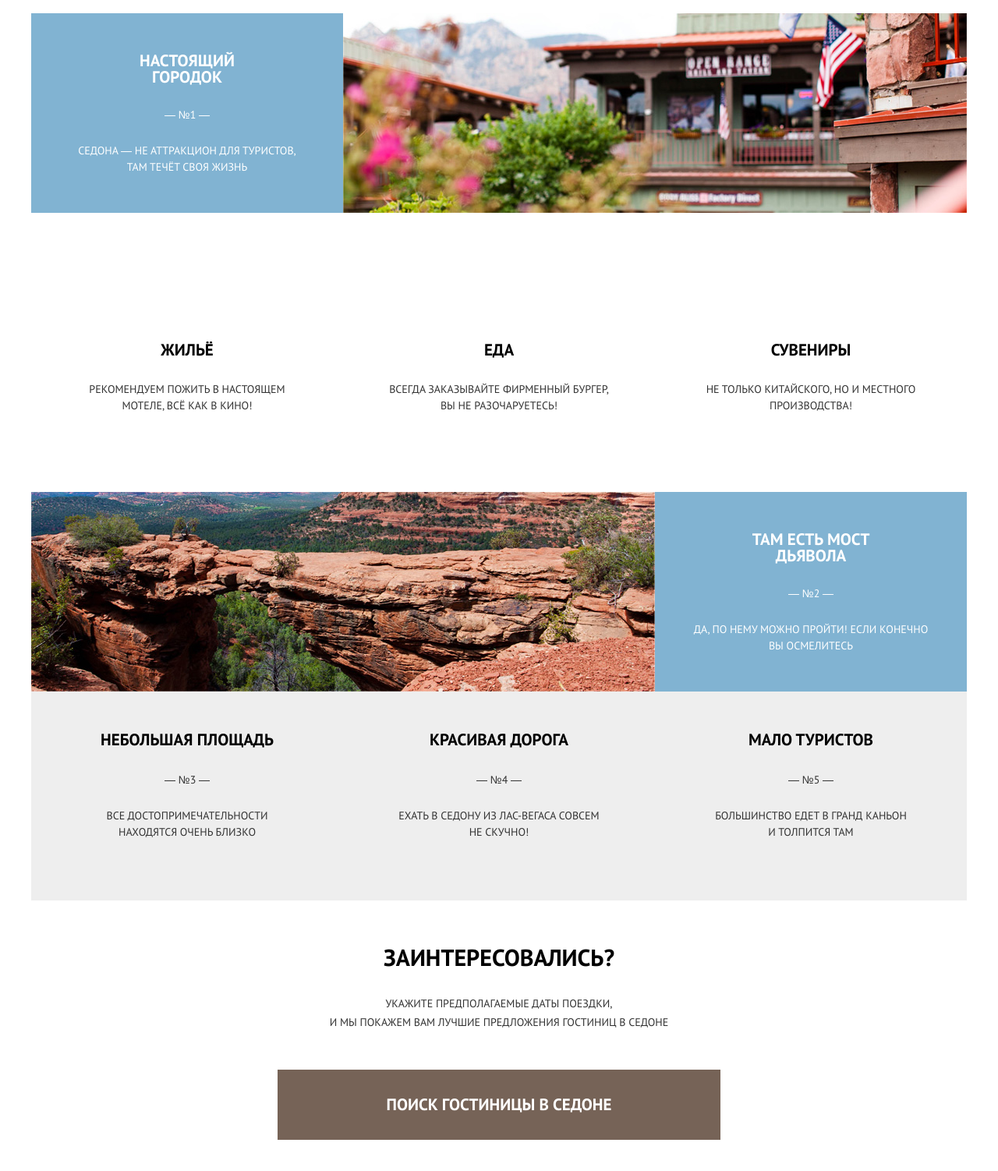
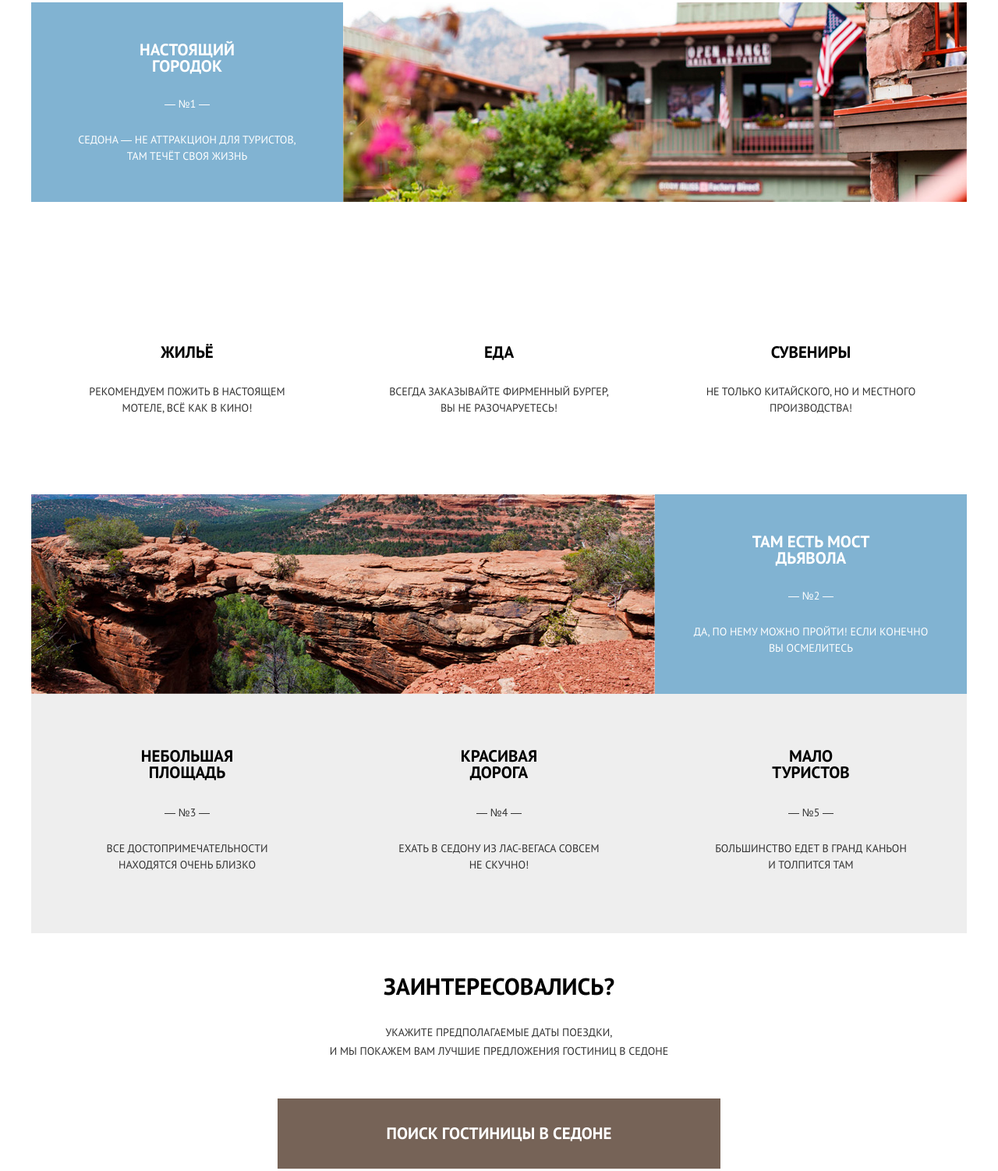
Before and after one commit to BlazyOne/1009883-sedona-25, a plain HTML site: page index.html in a window 1280 px wide. Shown: the part 912-2414 px from the top of the page at 78% size. Drawn offline with Linux system fonts and the light colour scheme.

Commit message:
Замена маргинов для элементов на паддинги для контейнеров,где это возможно

```diff
--- a/css/style.css
+++ b/css/style.css
@@ -130,9 +130,6 @@ a {
 }
 
 .intro {
-  width: 500px;
-  min-height: 216px;
-  margin: 0 auto;
   padding-top: 58px;
   padding-bottom: 50px;
 
@@ -142,7 +139,6 @@ a {
 .intro h1 {
   width: 440px;
   margin: 0 auto;
-  margin-top: 0;
   margin-bottom: 32px;
 
   font-size: 21px;
@@ -150,6 +146,9 @@ a {
 }
 
 .intro p {
+  width: 500px;
+  margin: 0 auto;
+
   line-height: 26px;
 }
 
@@ -159,8 +158,8 @@ a {
 
 .reason-content {
   width: 400px;
-  min-height: 256px;
   padding-top: 50px;
+  padding-bottom: 34px;
   padding-left: 47px;
   padding-right: 47px;
 
@@ -173,7 +172,6 @@ a {
 .reason-content h2 {
   width: 157px;
   margin: 0 auto;
-  margin-top: 0;
   margin-bottom: 28px;
 
   font-size: 21px;
@@ -193,6 +191,7 @@ a {
   justify-content: space-around;
   margin: 0;
   padding: 0;
+  padding-top: 165px;
   padding-bottom: 86px;
 
   list-style: none;
@@ -205,7 +204,6 @@ a {
 }
 
 .features-list h2 {
-  margin-top: 165px;
   margin-bottom: 30px;
 
   font-size: 21px;
@@ -224,13 +222,14 @@ a {
   justify-content: space-around;
   margin: 0;
   padding: 0;
+  padding-top: 51px;
+  padding-bottom: 63px;
 
   list-style: none;
 }
 
 .reasons-list li {
   width: 270px;
-  padding-bottom: 63px;
 
   text-align: center;
 }
@@ -241,8 +240,10 @@ a {
 }
 
 .reasons-list h2 {
-  margin-top: 51px;
+  width: 120px;
   margin-bottom: 31px;
+  margin-left: auto;
+  margin-right: auto;
 
   font-size: 21px;
 }
@@ -263,11 +264,11 @@ a {
 .offer-wrapper {
   width: 440px;
   margin: 0 auto;
+  padding-top: 20px;
   padding-bottom: 35px;
 }
 
 .offer h3 {
-  margin-top: 55px;
   margin-bottom: 29px;
 
   font-size: 30px;
```
